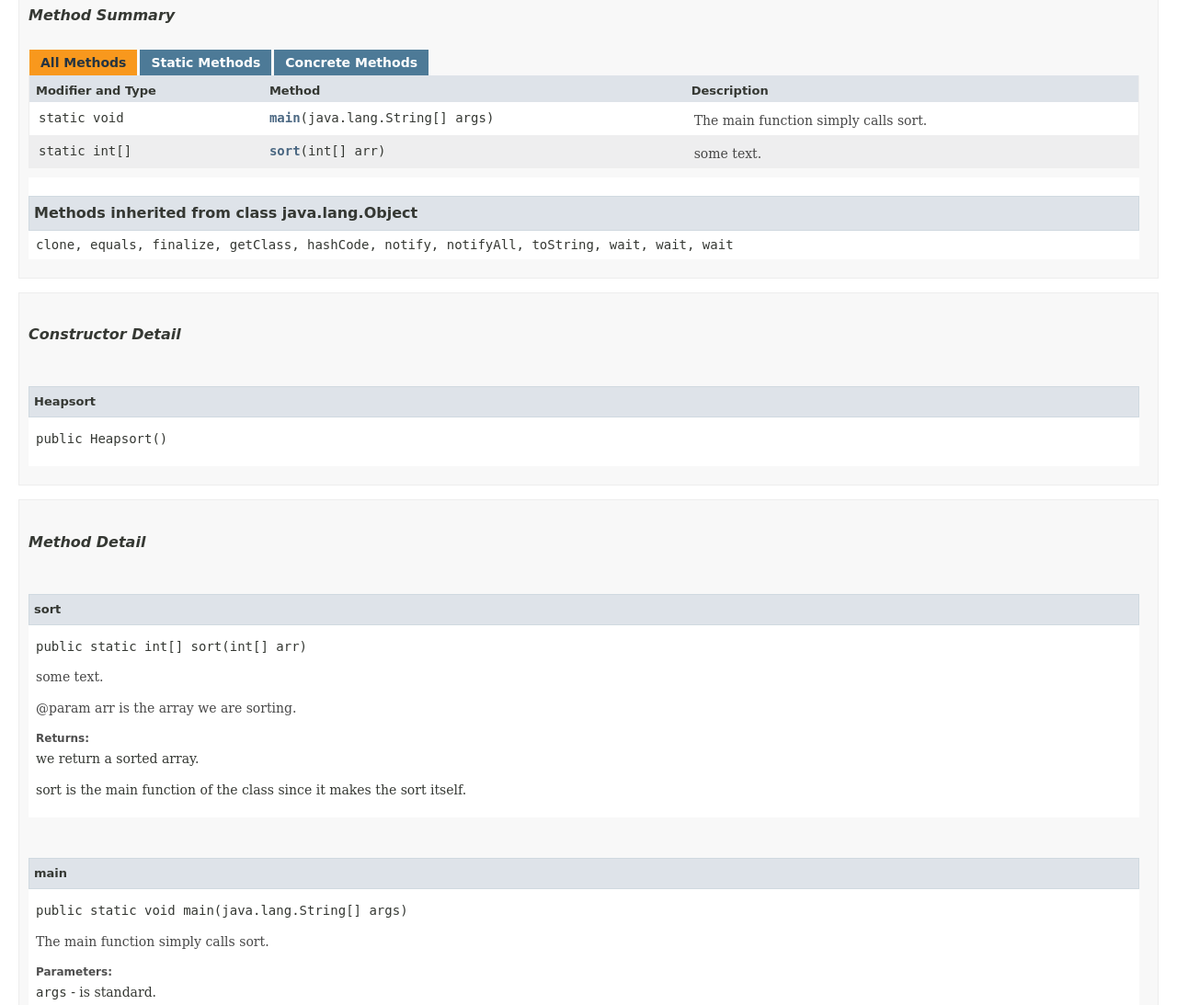
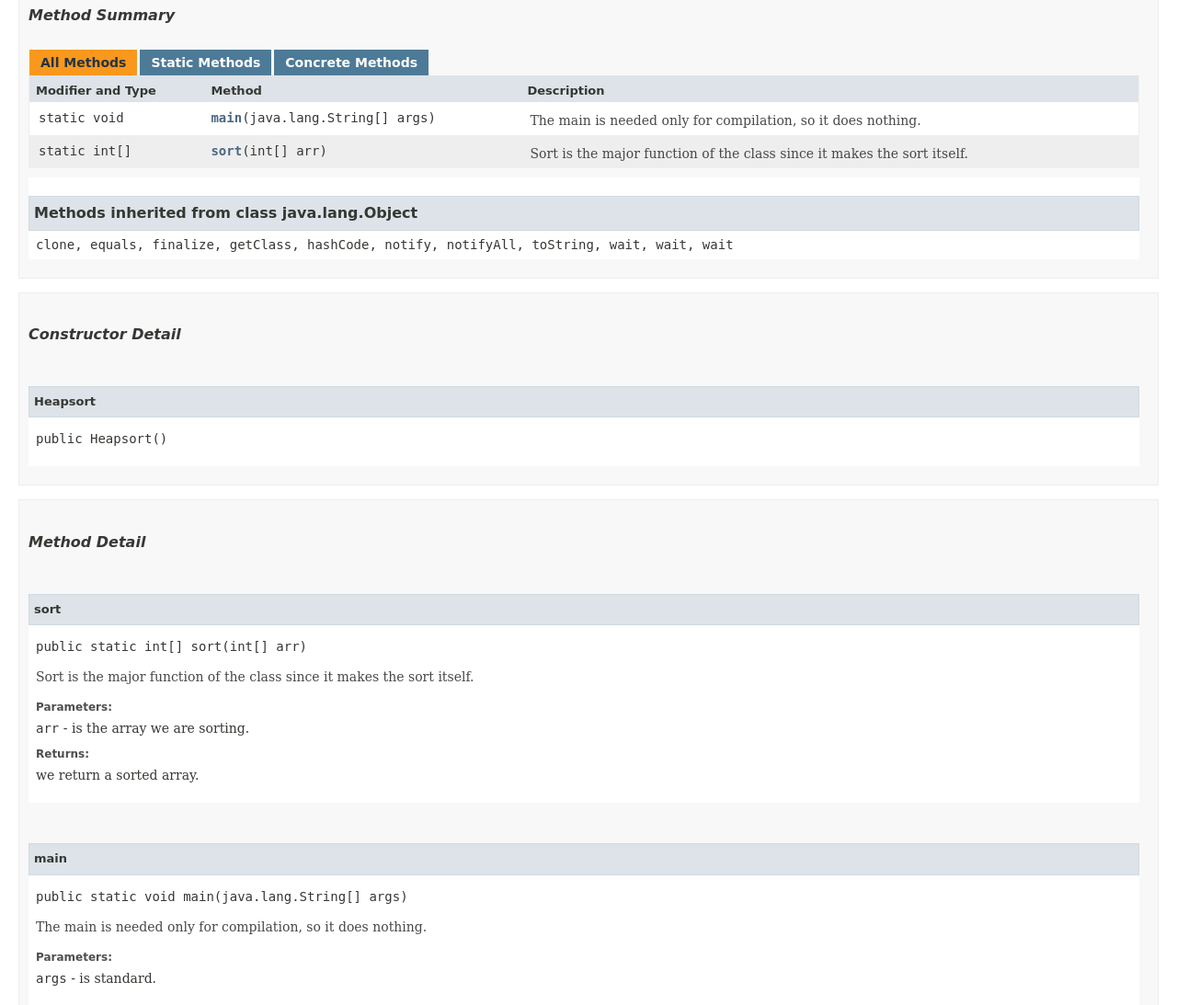
Before and after one commit to kislosladky/OOP, a plain HTML site: page Task_1_1_1/ru/nsu/kislitsyn/heapsort/Heapsort.html in a window 1280 px wide. Shown: the part 580-1673 px from the top of the page at 92% size. Drawn offline with Linux system fonts and the light colour scheme; no server answers; a script that the page names is missing; a web font is replaced by a local one.

Commit message:
Deploying to gh-pages from @ kislosladky/OOP@6366480a133dc352e6e06d9e9b731e4804632db8 🚀

```diff
--- a/Task_1_1_1/ru/nsu/kislitsyn/heapsort/Heapsort.html
+++ b/Task_1_1_1/ru/nsu/kislitsyn/heapsort/Heapsort.html
@@ -134,8 +134,7 @@ $('.navPadding').css('padding-top', $('.fixedNav').css("height"));
 extends java.lang.Object</pre>
 <div class="block">The only class in this file.
 
- <p>Contains of the sort method.
- </p></div>
+<p>Contains of the sort method.</p></div>
 </li>
 </ul>
 </div>
@@ -181,14 +180,14 @@ extends java.lang.Object</pre>
 <td class="colFirst"><code>static void</code></td>
 <th class="colSecond" scope="row"><code><span class="memberNameLink"><a href="#main(java.lang.String%5B%5D)">main</a></span>&#8203;(java.lang.String[]&nbsp;args)</code></th>
 <td class="colLast">
-<div class="block">The main function simply calls sort.</div>
+<div class="block">The main is needed only for compilation, so it does nothing.</div>
 </td>
 </tr>
 <tr id="i1" class="rowColor">
 <td class="colFirst"><code>static int[]</code></td>
 <th class="colSecond" scope="row"><code><span class="memberNameLink"><a href="#sort(int%5B%5D)">sort</a></span>&#8203;(int[]&nbsp;arr)</code></th>
 <td class="colLast">
-<div class="block">some text.</div>
+<div class="block">Sort is the major function of the class since it makes the sort itself.</div>
 </td>
 </tr>
 </table>
@@ -241,15 +240,12 @@ extends java.lang.Object</pre>
 <li class="blockList">
 <h4>sort</h4>
 <pre class="methodSignature">public static&nbsp;int[]&nbsp;sort&#8203;(int[]&nbsp;arr)</pre>
-<div class="block">some text.
-
- <p>@param arr is the array we are sorting.</div>
+<div class="block">Sort is the major function of the class since it makes the sort itself.</div>
 <dl>
+<dt><span class="paramLabel">Parameters:</span></dt>
+<dd><code>arr</code> - is the array we are sorting.</dd>
 <dt><span class="returnLabel">Returns:</span></dt>
-<dd>we return a sorted array.
-
-<p>sort is the main function of the class since it makes the sort itself.
-</p></dd>
+<dd>we return a sorted array.</dd>
 </dl>
 </li>
 </ul>
@@ -260,7 +256,7 @@ extends java.lang.Object</pre>
 <li class="blockList">
 <h4>main</h4>
 <pre class="methodSignature">public static&nbsp;void&nbsp;main&#8203;(java.lang.String[]&nbsp;args)</pre>
-<div class="block">The main function simply calls sort.</div>
+<div class="block">The main is needed only for compilation, so it does nothing.</div>
 <dl>
 <dt><span class="paramLabel">Parameters:</span></dt>
 <dd><code>args</code> - is standard.</dd>
```
Also changed, not shown: Task_1_1_1/index-all.html (+2 -2 lines), 3 other files.
